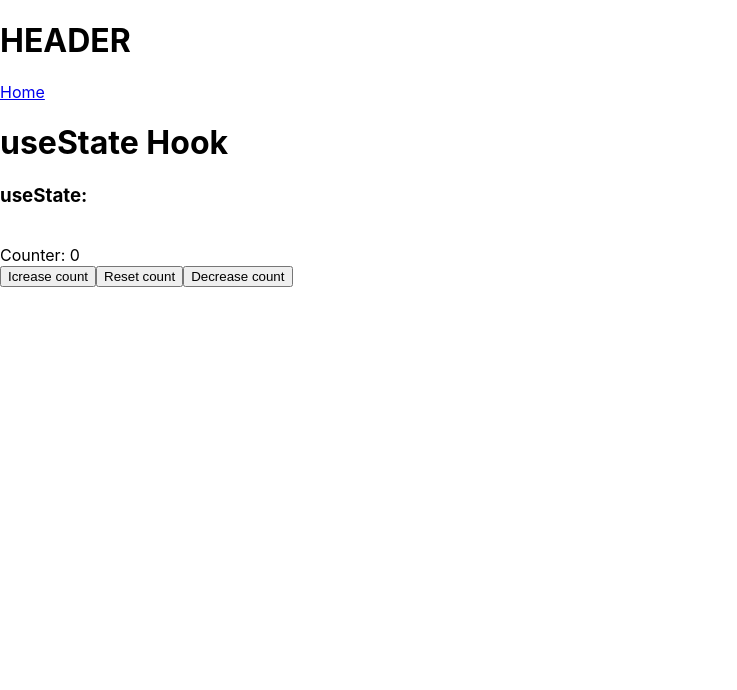
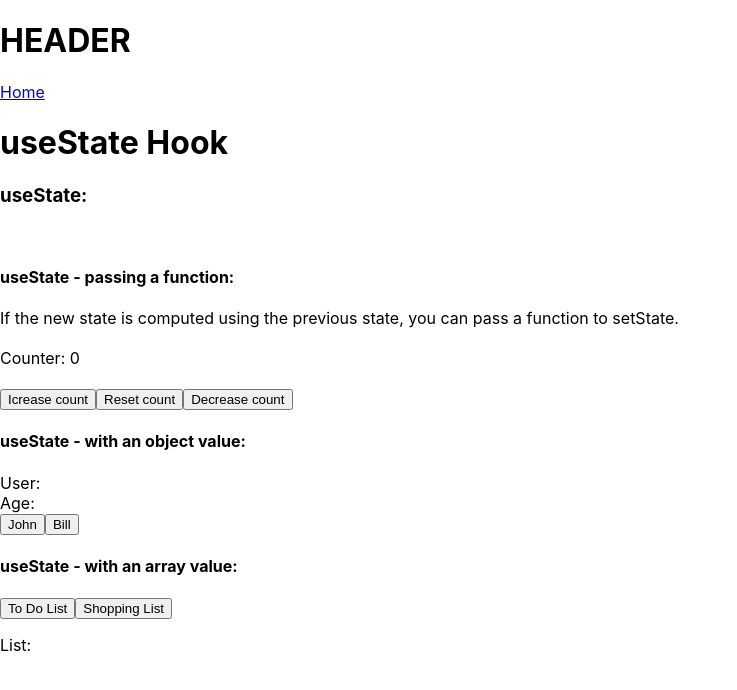
Before and after one commit to ekukucska/react-exercises, a React (Create React App) app: page /react-hooks/usestate-hook in a window 1280 px wide. Shown: the top 690 px of the page, without its empty margins (0-737 px from the left). Built offline with nearby package versions, Linux system fonts and the light colour scheme.

Commit message:
[RE-21]: useState with object or array values

```diff
--- a/src/components/UseState/index.jsx
+++ b/src/components/UseState/index.jsx
@@ -7,6 +7,8 @@ import React, { useState } from "react";
 
 const UseState = () => {
   const [count, setCount] = useState(0);
+  const [user, setUser] = useState({});
+  const [list, setList] = useState([]);
 
   const increaseCount = () => {
     setCount(prevCount => prevCount + 1);
@@ -18,12 +20,45 @@ const UseState = () => {
     setCount(0);
   }
 
+  const userJohn = () => {
+    setUser({ name: 'John', age: 34 });
+  }
+  const userBill = () => {
+    setUser({ name: 'Bill', age: 49 });
+  }
+
+  const toDoList = () => {
+    setList(['buy groceries', 'cook lunch', 'vacuum', 'workout']);
+  }
+  const shoppingList = () => {
+    setList(['bread', 'apples', 'milk', 'chicken', 'eggs', 'oranges']);
+  }
+
   return (
     <>
+      <h4>useState - passing a function:</h4>
+      <div>If the new state is computed using the previous state, you can pass a function to setState.</div>
+      <br />
       <div>Counter: {count}</div>
+      <br />
       <button onClick={increaseCount}>Icrease count</button>
       <button onClick={resetCount}>Reset count</button>
       <button onClick={decreaseCount}>Decrease count</button>
+      <h4>useState - with an object value:</h4>
+      <div>User: {user.name}</div>
+      <div>Age: {user.age}</div>
+      <button onClick={userJohn}>John</button>
+      <button onClick={userBill}>Bill</button>
+      <br />
+      <h4>useState - with an array value:</h4>
+      <button onClick={toDoList}>To Do List</button>
+      <button onClick={shoppingList}>Shopping List</button>
+      <p>List:</p>
+      <ul>
+        {list.map((listItem) => (
+          <li key={listItem}>{listItem}</li>)
+        )}
+      </ul>
     </>
   );
 };
```
